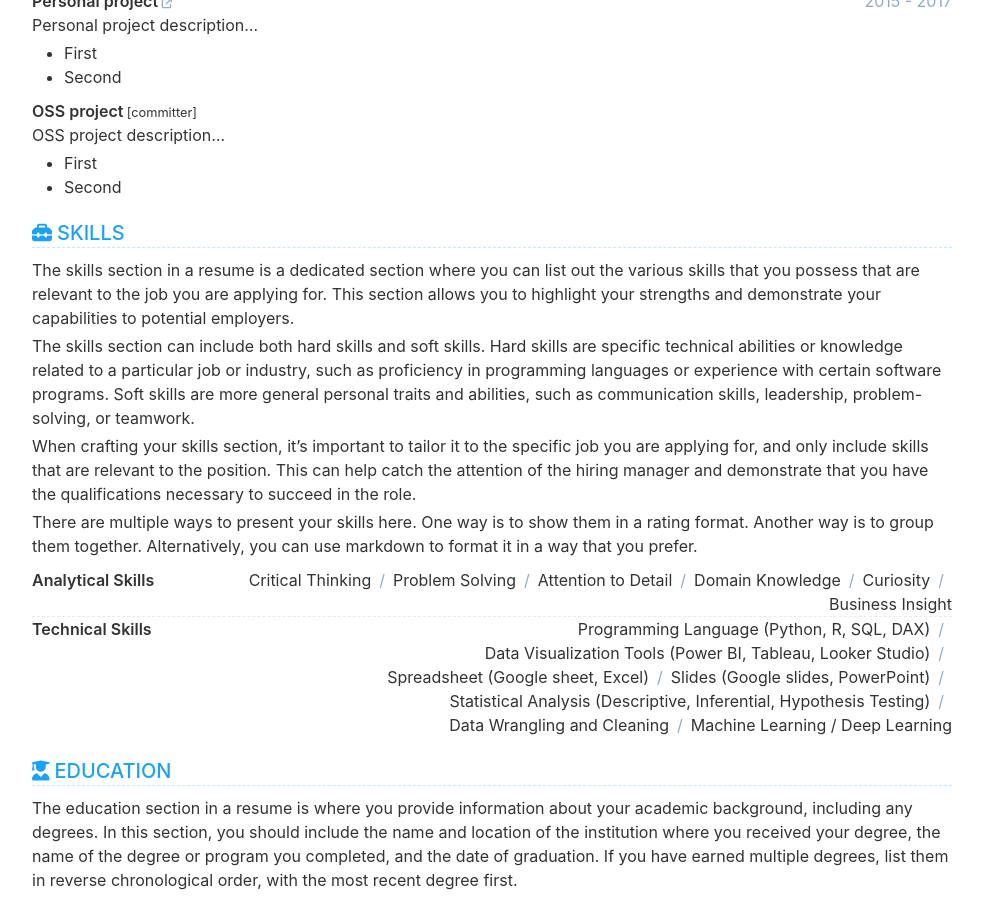
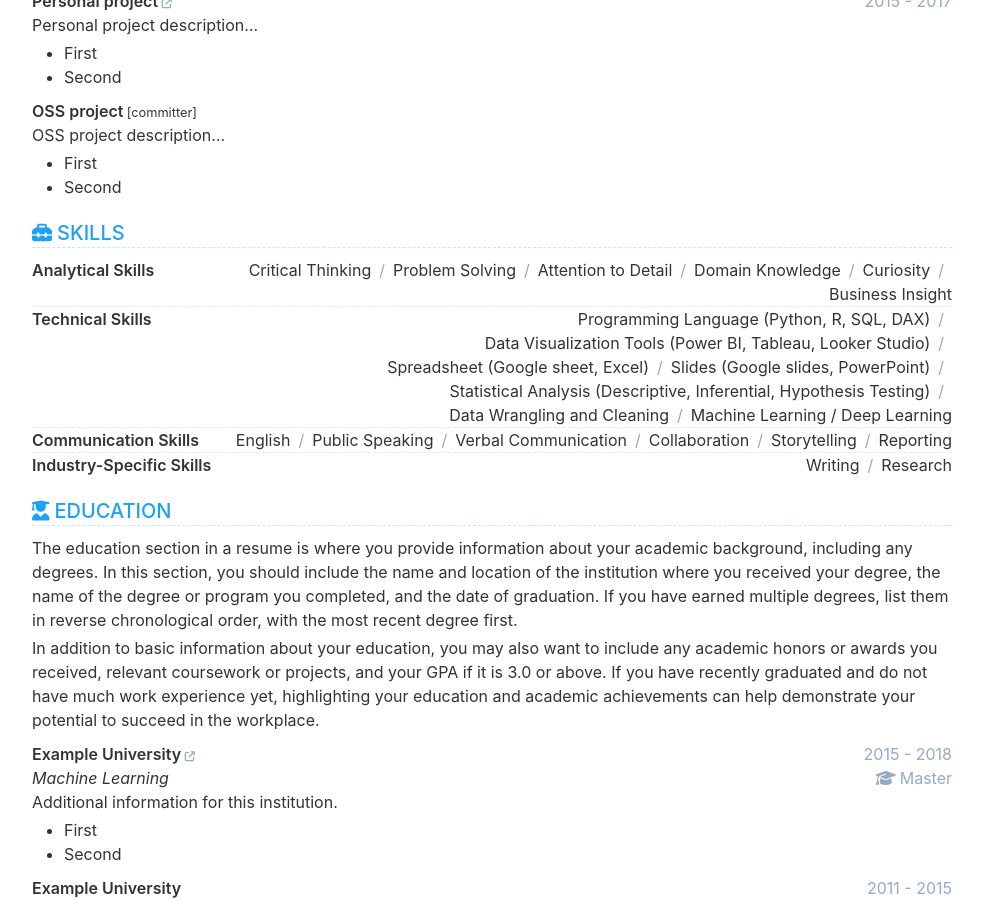
Before and after one commit to kangnurrohman/portfolio, a Jekyll site: the page built from index.html, in a window 1280 px wide and 900 px high, scrolled down 1775 px. Shown: the whole window, without its empty margins (148-1131 px from the left). Built offline with Jekyll 4.4.1, drawn with Linux system fonts in a browser that asks for light colours.

Commit message:
Update data.yml

```diff
--- a/_data/data.yml
+++ b/_data/data.yml
@@ -187,13 +187,6 @@ skill:
   order: 4
   title: Skills
   description: |
-    The skills section in a resume is a dedicated section where you can list out the various skills that you possess that are relevant to the job you are applying for. This section allows you to highlight your strengths and demonstrate your capabilities to potential employers.
-
-    The skills section can include both hard skills and soft skills. Hard skills are specific technical abilities or knowledge related to a particular job or industry, such as proficiency in programming languages or experience with certain software programs. Soft skills are more general personal traits and abilities, such as communication skills, leadership, problem-solving, or teamwork.
-
-    When crafting your skills section, it's important to tailor it to the specific job you are applying for, and only include skills that are relevant to the position. This can help catch the attention of the hiring manager and demonstrate that you have the qualifications necessary to succeed in the role.
-
-    There are multiple ways to present your skills here. One way is to show them in a rating format. Another way is to group them together. Alternatively, you can use markdown to format it in a way that you prefer.
 
   #items:
   #  - name:
@@ -217,6 +210,18 @@ skill:
         - Statistical Analysis (Descriptive, Inferential, Hypothesis Testing)
         - Data Wrangling and Cleaning
         - Machine Learning / Deep Learning
+    - name: Communication Skills
+      item:
+        - English
+        - Public Speaking
+        - Verbal Communication
+        - Collaboration
+        - Storytelling
+        - Reporting
+    - name: Industry-Specific Skills
+      item:
+        - Writing
+        - Research
 
 education:
   show: true
```
